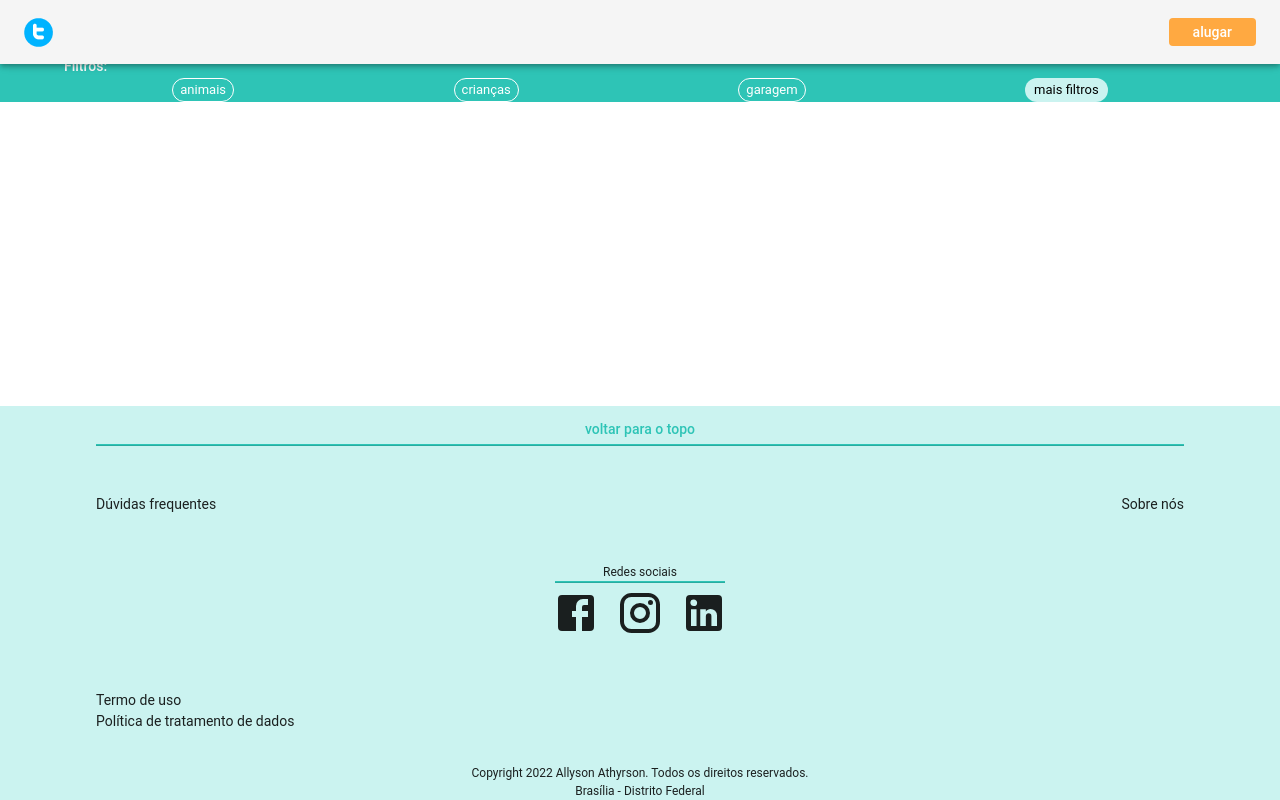
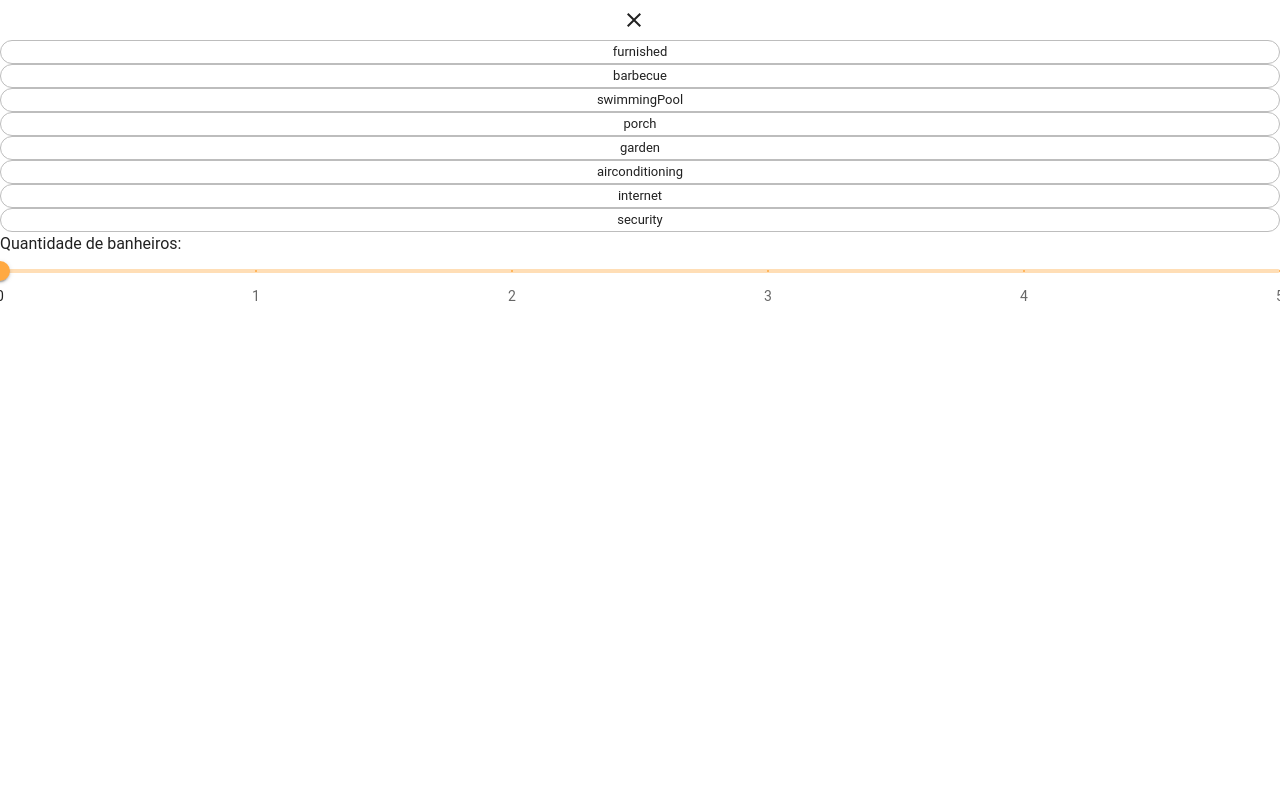
Before and after one commit to Allyson1602/doce-lar, a Next.js app: page / in a window 1280 px wide. Both pictures are taken after a click on the button "mais filtros". Built offline with nearby package versions, Linux system fonts and the light colour scheme.

Commit message:
feat: criação de slider para a quantidade de banheiros

```diff
--- a/components/filter.tsx
+++ b/components/filter.tsx
@@ -1,7 +1,8 @@
-import { Chip } from "@mui/material";
-import { FC, useEffect, useState } from "react";
+import { Chip, Dialog, IconButton, Slider, Typography } from "@mui/material";
+import { FC, useState } from "react";
 import { DataFilter } from "../interfaces/filter";
-import { ChipsStyled, FilterStyled, TitleStyled } from "../styles/components/filter";
+import { BoxSlider, ChipsStyled, DialogChipsStyled, FilterStyled, SlidersStyled, TitleStyled } from "../styles/components/filter";
+import CloseIcon from '@mui/icons-material/Close';
 
 interface FilterProps {
     filters: DataFilter;
@@ -11,6 +12,9 @@ interface FilterProps {
 const Filter: FC<FilterProps> = (props) => {
 
     const [filters] = useState(props.filters);
+    const [open, setOpen] = useState(false);
+
+    const [bathrooms, setBathrooms] = useState(0);
 
     const handleClickAnimals = () => {
         let changeFilters = filters;
@@ -33,13 +37,105 @@ const Filter: FC<FilterProps> = (props) => {
         props.setFilters(changeFilters);
     };
 
-    const handleClickMoreFilters = () => {
+    const handleClickFurnished = () => {
+        let changeFilters = filters;
+        changeFilters.furnished = !changeFilters.furnished;
 
+        props.setFilters(changeFilters);
     };
 
-    useEffect(() => {
-        console.log(filters.animals);
-    }, [filters]);
+    const handleClickBarbecue = () => {
+        let changeFilters = filters;
+        changeFilters.barbecue = !changeFilters.barbecue;
+
+        props.setFilters(changeFilters);
+    };
+
+    const handleClickSwimmingPool = () => {
+        let changeFilters = filters;
+        changeFilters.swimmingPool = !changeFilters.swimmingPool;
+
+        props.setFilters(changeFilters);
+    };
+
+    const handleClickPorch = () => {
+        let changeFilters = filters;
+        changeFilters.porch = !changeFilters.porch;
+
+        props.setFilters(changeFilters);
+    };
+
+    const handleClickGarden = () => {
+        let changeFilters = filters;
+        changeFilters.garden = !changeFilters.garden;
+
+        props.setFilters(changeFilters);
+    };
+
+    const handleClickAirconditioning = () => {
+        let changeFilters = filters;
+        changeFilters.airconditioning = !changeFilters.airconditioning;
+
+        props.setFilters(changeFilters);
+    };
+
+    const handleClickInternet = () => {
+        let changeFilters = filters;
+        changeFilters.internet = !changeFilters.internet;
+
+        props.setFilters(changeFilters);
+    };
+
+    const handleClickSecurity = () => {
+        let changeFilters = filters;
+        changeFilters.security = !changeFilters.security;
+
+        props.setFilters(changeFilters);
+    };
+
+    const handleChangeBathrooms = (event: Event, value: number | number[], activeThumb: number) => {
+        setBathrooms(value as number);
+
+        let changeFilters = filters;
+
+        switch(value) {
+            case 0:
+                changeFilters.bathrooms = 0;
+                break;
+
+            case 20:
+                changeFilters.bathrooms = 1;
+                break;
+
+            case 40:
+                changeFilters.bathrooms = 2;
+                break;
+
+            case 60:
+                changeFilters.bathrooms = 3;
+                break;
+
+            case 80:
+                changeFilters.bathrooms = 4;
+                break;
+
+            case 100:
+                changeFilters.bathrooms = 5;
+                break;
+        }
+
+
+        console.log(changeFilters);
+        props.setFilters(changeFilters);
+    };
+
+    const handleClickMoreFilters = () => {
+        setOpen(true);
+    };
+
+    const handleCloseDialog = () => {
+        setOpen(false);
+    };
 
     return (
         <FilterStyled className="filter">
@@ -71,8 +167,109 @@ const Filter: FC<FilterProps> = (props) => {
                     onClick={handleClickMoreFilters}
                 />
             </ChipsStyled>
+
+            <Dialog open={open} fullScreen>
+                <IconButton
+                edge="start"
+                color="inherit"
+                onClick={handleCloseDialog}
+                aria-label="close"
+                >
+                    <CloseIcon />
+                </IconButton>
+
+                <DialogChipsStyled>
+                    <Chip
+                        size="small"
+                        label="furnished"
+                        variant={filters.furnished ? "outlined" : "filled"}
+                        onClick={handleClickFurnished}
+                    />
+                    <Chip
+                        size="small"
+                        label="barbecue"
+                        variant={filters.barbecue ? "outlined" : "filled"}
+                        onClick={handleClickBarbecue}
+                    />
+                    <Chip
+                        size="small"
+                        label="swimmingPool"
+                        variant={filters.swimmingPool ? "outlined" : "filled"}
+                        onClick={handleClickSwimmingPool}
+                    />
+                    <Chip
+                        size="small"
+                        label="porch"
+                        variant={filters.porch ? "outlined" : "filled"}
+                        onClick={handleClickPorch}
+                    />
+                    <Chip
+                        size="small"
+                        label="garden"
+                        variant={filters.garden ? "outlined" : "filled"}
+                        onClick={handleClickGarden}
+                    />
+                    <Chip
+                        size="small"
+                        label="airconditioning"
+                        variant={filters.airconditioning ? "outlined" : "filled"}
+                        onClick={handleClickAirconditioning}
+                    />
+                    <Chip
+                        size="small"
+                        label="internet"
+                        variant={filters.internet ? "outlined" : "filled"}
+                        onClick={handleClickInternet}
+                    />
+                    <Chip
+                        size="small"
+                        label="security"
+                        variant={filters.security ? "outlined" : "filled"}
+                        onClick={handleClickSecurity}
+                    />
+                </DialogChipsStyled>
+
+                <SlidersStyled>
+                    <BoxSlider>
+                        <Typography>Quantidade de banheiros:</Typography>
+                        <Slider
+                            value={bathrooms}
+                            onChange={handleChangeBathrooms}
+                            marks={sliderMarksBathroom}
+                            step={20}
+                        />
+                    </BoxSlider>
+                </SlidersStyled>
+            </Dialog>
         </FilterStyled>
     );
-}
+};
+
+let sliderMarksBathroom = [
+    {
+      value: 0,
+      label: '0',
+    },
+    {
+      value: 20,
+      label: '1',
+    },
+    {
+      value: 40,
+      label: '2',
+    },
+    {
+      value: 60,
+      label: '3',
+    },
+    {
+      value: 80,
+      label: '4',
+    },
+    {
+      value: 100,
+      label: '5',
+    },
+];
 
 export default Filter;
--- a/styles/components/filter.tsx
+++ b/styles/components/filter.tsx
@@ -1,5 +1,5 @@
 import styled from "@emotion/styled";
-import { Container, Stack, Typography } from "@mui/material";
+import { Box, Container, Stack, Typography } from "@mui/material";
 import { ITheme } from "../../themes/themes";
 
 export const FilterStyled = styled(Container)``;
@@ -20,6 +20,7 @@ export const ChipsStyled = styled(Stack)`
 
         :hover {
             opacity: 0.8;
+            background-color: ${props => (props.theme as ITheme).palette.common.white};
         };
     };
 
@@ -33,3 +34,15 @@ export const ChipsStyled = styled(Stack)`
         color: ${props => (props.theme as ITheme).palette.common.black};
     };
 `;
+
+export const DialogChipsStyled = styled(Stack)`
+
+`;
+
+export const SlidersStyled = styled(Stack)`
+
+`;
+
+export const BoxSlider = styled(Box)`
+
+`;
```
